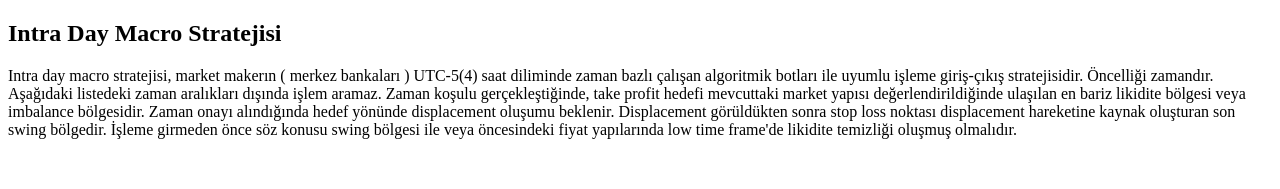
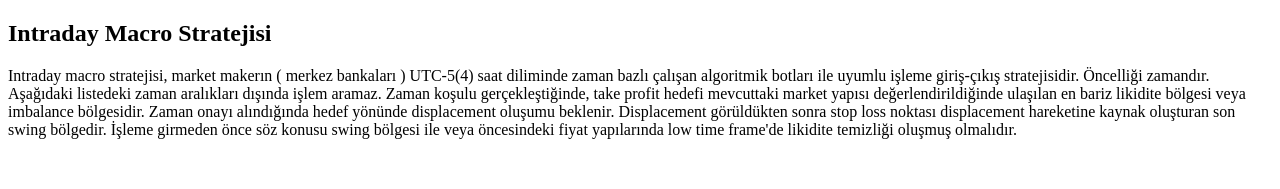
Before and after one commit to yigitbaki/HTML-INTRADAY-MACRO, a plain HTML site: page index.html in a window 1280 px wide. Shown: the top 189 px of the page. Drawn offline with Linux system fonts and the light colour scheme.

Commit message:
commit 1

```diff
--- a/index.html
+++ b/index.html
@@ -4,16 +4,17 @@
     <meta charset="UTF-8">
     <meta http-equiv="X-UA-Compatible" content="IE=edge">
     <meta name="viewport" content="width=device-width, initial-scale=1.0">
-    <title>Intra Day Macro Stratejisi</title>
+    <title>Intraday Macro Stratejisi</title>
 </head>
 <body>
     <head>
-        <h2>Intra Day Macro Stratejisi</h2>
+        <h2>Intraday Macro Stratejisi</h2>
     </head>
         <article>
-            <p>Intra day macro stratejisi, market makerın ( merkez bankaları ) UTC-5(4) saat diliminde zaman bazlı çalışan algoritmik botları ile uyumlu işleme giriş-çıkış stratejisidir. Öncelliği zamandır. Aşağıdaki listedeki zaman aralıkları dışında işlem aramaz. Zaman koşulu gerçekleştiğinde, take profit hedefi mevcuttaki market yapısı değerlendirildiğinde ulaşılan en bariz likidite bölgesi veya imbalance bölgesidir. Zaman onayı alındığında hedef yönünde displacement oluşumu beklenir. Displacement görüldükten sonra stop loss noktası displacement hareketine kaynak oluşturan son swing bölgedir. İşleme girmeden önce söz konusu swing bölgesi ile veya öncesindeki fiyat yapılarında low time frame'de likidite temizliği oluşmuş olmalıdır.</p>
+            <p>Intraday macro stratejisi, market makerın ( merkez bankaları ) UTC-5(4) saat diliminde zaman bazlı çalışan algoritmik botları ile uyumlu işleme giriş-çıkış stratejisidir. Öncelliği zamandır. Aşağıdaki listedeki zaman aralıkları dışında işlem aramaz. Zaman koşulu gerçekleştiğinde, take profit hedefi mevcuttaki market yapısı değerlendirildiğinde ulaşılan en bariz likidite bölgesi veya imbalance bölgesidir. Zaman onayı alındığında hedef yönünde displacement oluşumu beklenir. Displacement görüldükten sonra stop loss noktası displacement hareketine kaynak oluşturan son swing bölgedir. İşleme girmeden önce söz konusu swing bölgesi ile veya öncesindeki fiyat yapılarında low time frame'de likidite temizliği oluşmuş olmalıdır.</p>
             <br>
-            <ol><strong>
+            <ol>
+            <strong>
                 <li>08:50 - 09:10</li>
                 <li>09:50 - 10:10</li>
                 <li>10:50 - 11:10</li>
```
